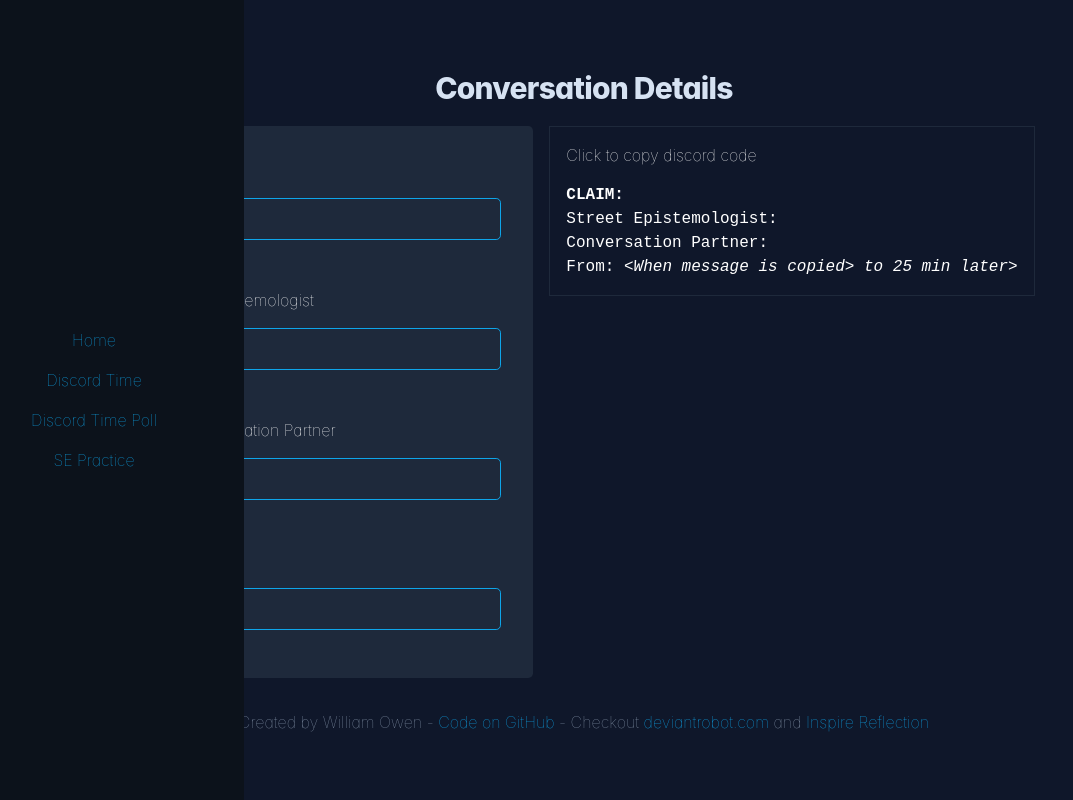
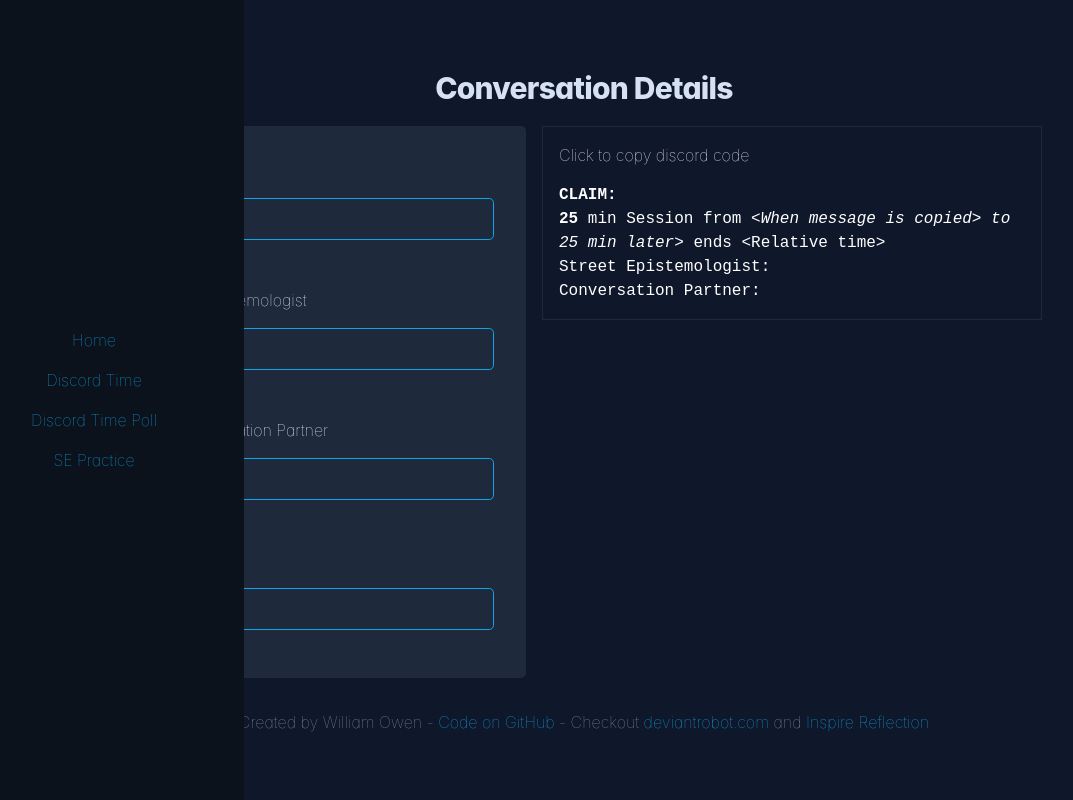
Before and after one commit to William-Owen/quick-discord-tools, a React (Create React App) app: page /se-practice in a window 1280 px wide. Shown: the whole page, without its empty margins (56-1129 px from the left). Built offline with nearby package versions, Linux system fonts and the light colour scheme.

Commit message:
Better message formatting

```diff
--- a/src/pages/PageSEPracticeTools/PageSEPracticeTools.tsx
+++ b/src/pages/PageSEPracticeTools/PageSEPracticeTools.tsx
@@ -24,14 +24,16 @@ const PageDiscordTime: React.FC = () => {
 
 		const currentTime = moment(new Date())
 		const startTime = createDiscordTime(currentTime.unix(), "T")
+		const relativeTime = createDiscordTime(currentTime.unix(), "R")
 		const endTime = createDiscordTime(currentTime.add(time, "minutes").unix(), "T")
 
 		const discordMessage = dedent(`
-			**:se: CLAIM: ${claimText.toUpperCase()}**
+			- - - - -
+			**:se: CLAIM**: ${claimText.toUpperCase()}
+			**${time}** min Session from ${startTime} to ${endTime} ends ${relativeTime}
 			Street Epidemiologist: **${seName}**
 			Conversation Partner: **${cpName}**
-			- - -
-			:clock1: From: ${startTime} to ${endTime}
+			- - - - -
 		`)
 
 		return discordMessage
@@ -64,9 +66,9 @@ const PageDiscordTime: React.FC = () => {
 							<CopyTextToClipboard clickToCopyText="Click to copy discord code" textToCopy={makeDiscordMessage}>
 
 								<strong>CLAIM:</strong> {claimText.toUpperCase()}<br />
+								<strong>{time}</strong> min Session from <em>&lt;When message is copied&gt; to {time} min later&gt;</em> ends &lt;Relative time&gt;<br />
 								Street Epistemologist: <strong>{seName}</strong><br />
 								Conversation Partner: <strong>{cpName}</strong><br />
-								From: <em>&lt;When message is copied&gt; to {time} min later&gt;</em>
 
 							</CopyTextToClipboard>
 
```
